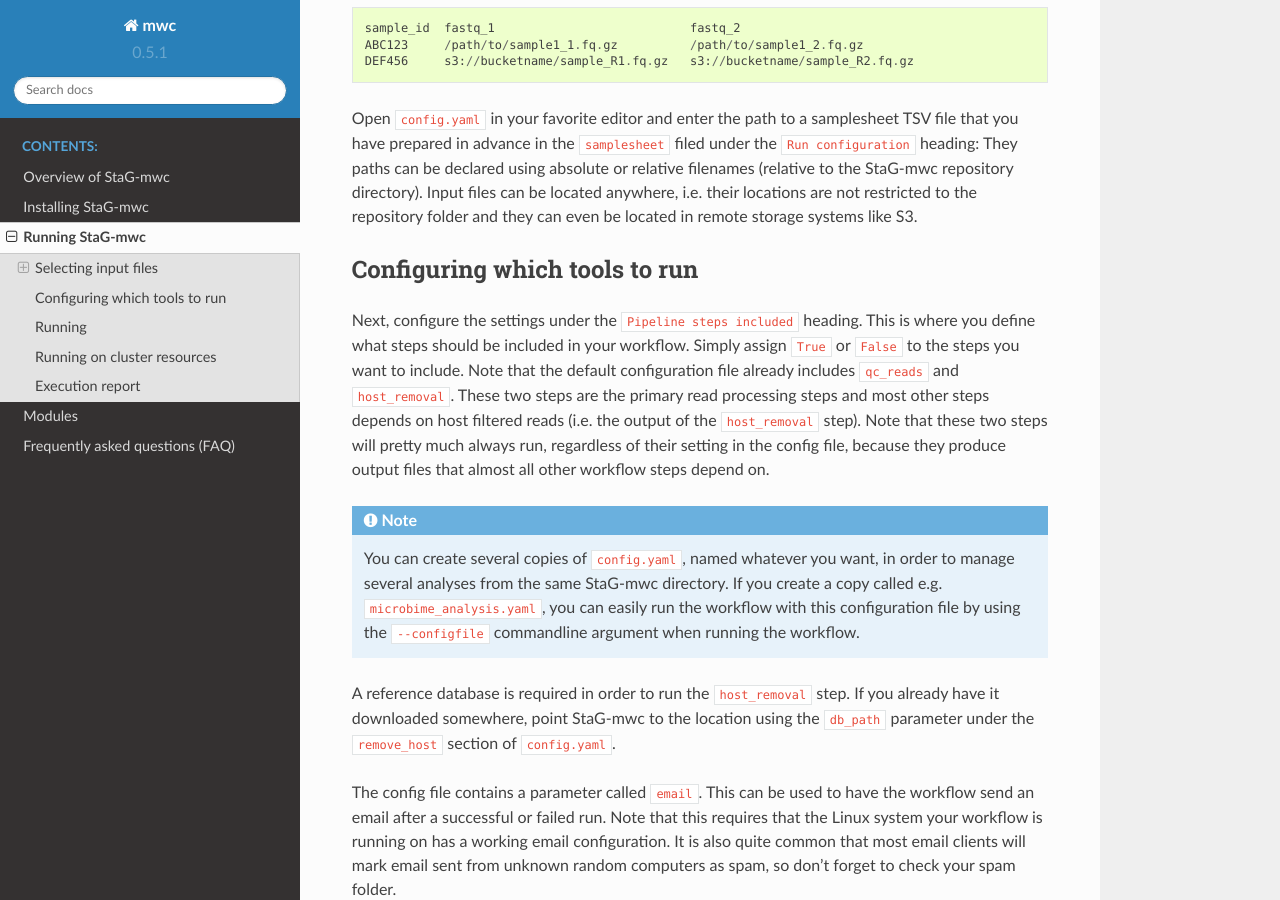
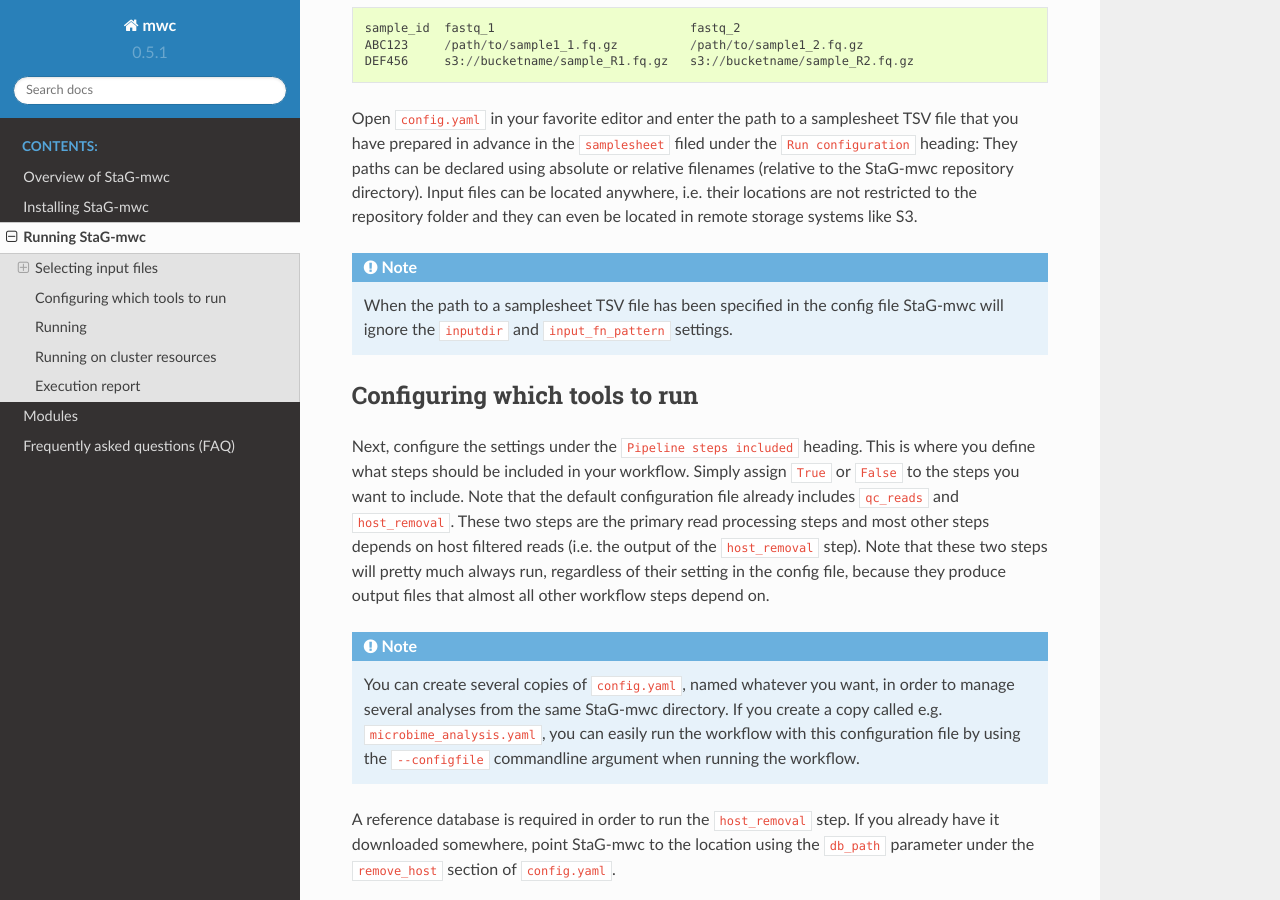
Before and after one commit to ctmrbio/stag-mwc, a Sphinx documentation site: the page built from docs/source/running.rst, in a window 1280 px wide and 900 px high, scrolled down 986 px. Built offline with Sphinx 7.4.7 and the Read the Docs theme 2.0.0, drawn with Linux system fonts in a browser that asks for light colours.

Commit message:
Add note about inputdir being disabled when samplesheet is active

```diff
--- a/docs/source/running.rst
+++ b/docs/source/running.rst
@@ -49,6 +49,12 @@ absolute or relative filenames (relative to the |full_name| repository
 directory). Input files can be located anywhere, i.e. their locations are not
 restricted to the repository folder and they can even be located in remote
 storage systems like S3.
+
+.. note::
+
+   When the path to a samplesheet TSV file has been specified in the config
+   file |full_name| will ignore the ``inputdir`` and ``input_fn_pattern``
+   settings.
 
 
 Configuring which tools to run
```
